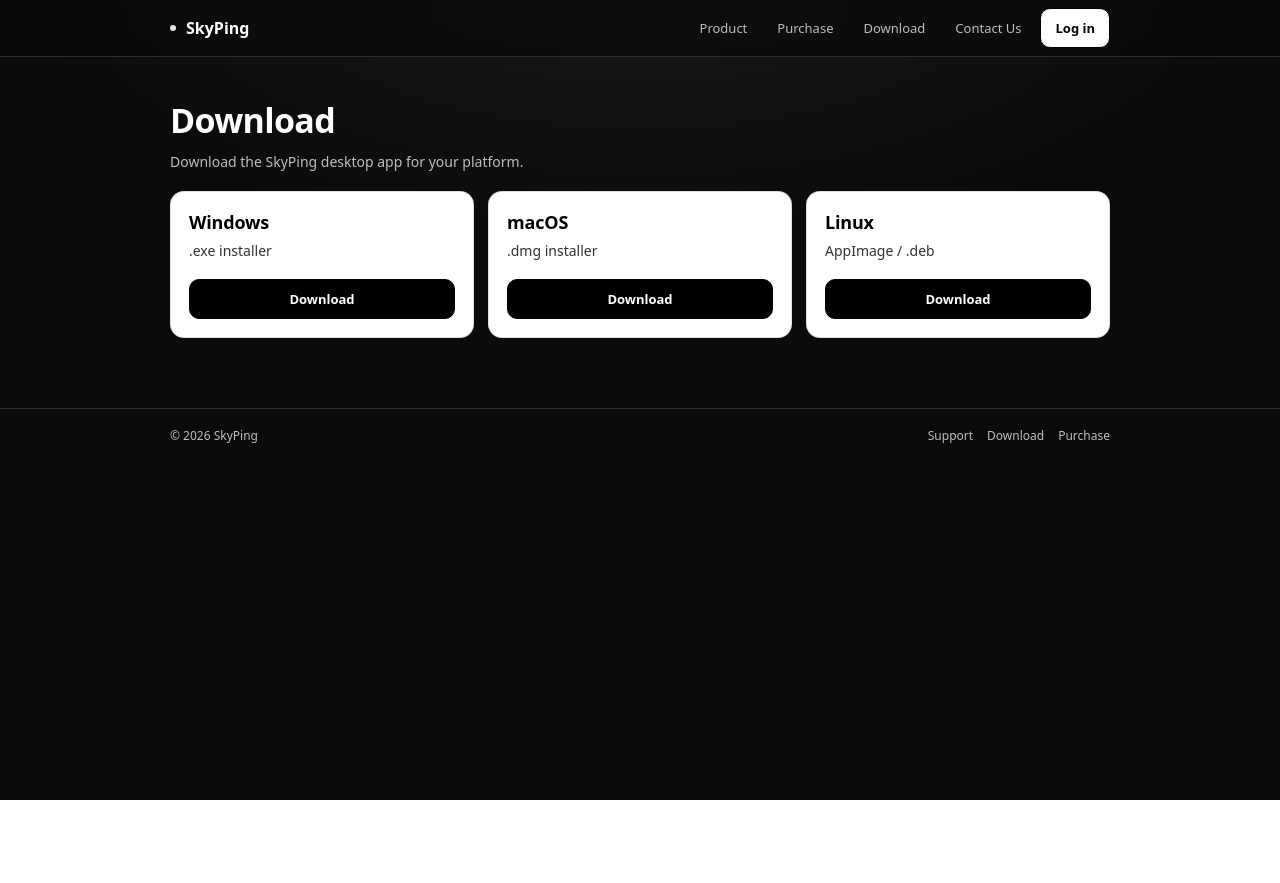
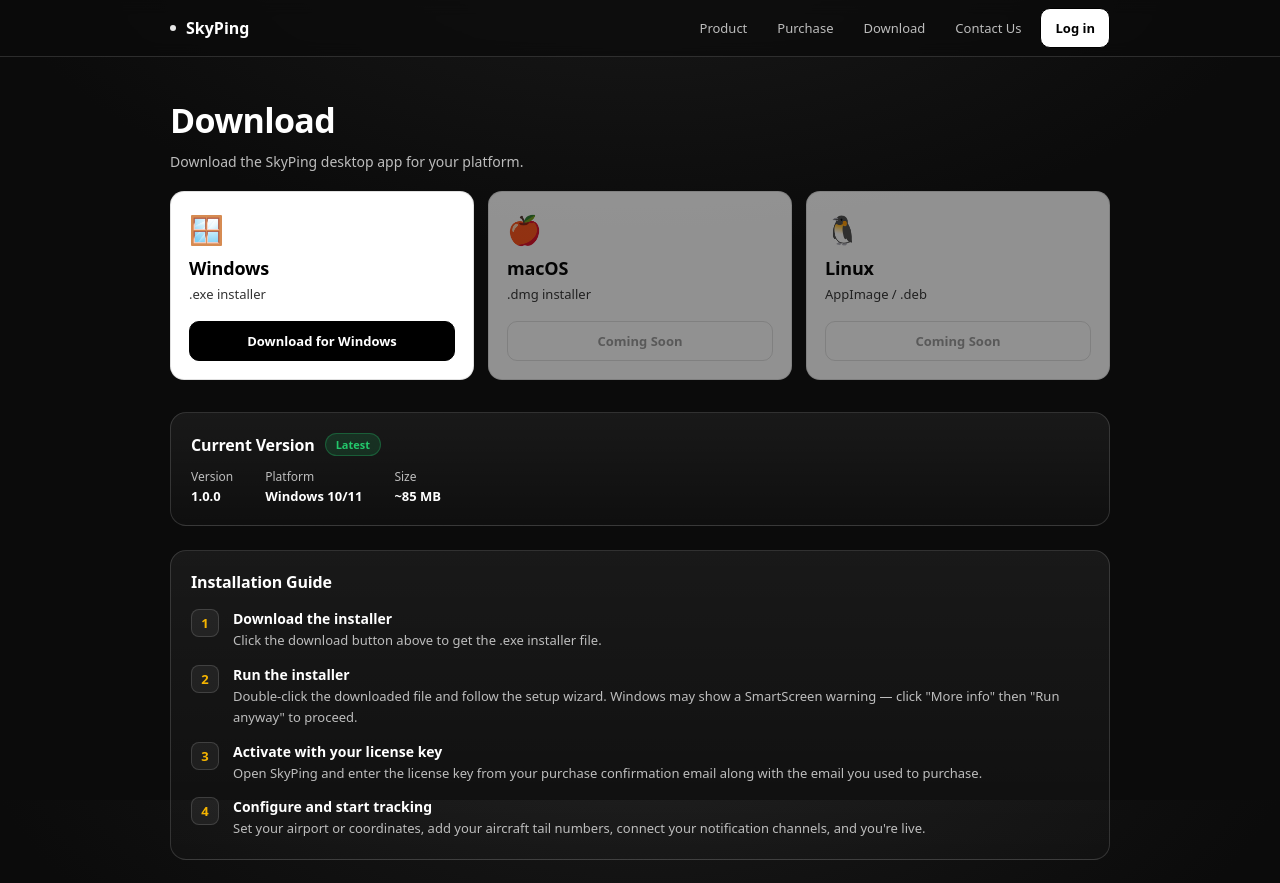
Before and after one commit to ShermR6/my-product-site, a Next.js app: page /download in a window 1280 px wide. Shown: the top 883 px of the page. Before the commit the page ends 800 px from the top, so only its background shows below. Built offline with nearby package versions, Linux system fonts and the light colour scheme; no server answers.

Commit message:
Update page.tsx

```diff
--- a/app/download/page.tsx
+++ b/app/download/page.tsx
@@ -5,40 +5,175 @@
       <p>Download the SkyPing desktop app for your platform.</p>
 
       <div className="grid-3" style={{ marginTop: 18 }}>
+        {/* Windows — available */}
         <div className="panel-white">
-          <h2 style={{ marginBottom: 6 }}>Windows</h2>
-          <p style={{ marginTop: 0, color: "#333" }}>.exe installer</p>
+          <div style={{ fontSize: 28, marginBottom: 8 }}>🪟</div>
+          <h2 style={{ marginBottom: 4 }}>Windows</h2>
+          <p style={{ marginTop: 0, color: "#333", fontSize: 13 }}>.exe installer</p>
           <a
             className="btn btn-solid"
-            style={{ width: "100%", display: "block", textAlign: "center" }}
+            style={{ width: "100%", display: "block", textAlign: "center", marginTop: 12 }}
             href={process.env.NEXT_PUBLIC_DOWNLOAD_URL_WINDOWS ?? "#"}
           >
-            Download
+            Download for Windows
           </a>
         </div>
 
-        <div className="panel-white">
-          <h2 style={{ marginBottom: 6 }}>macOS</h2>
-          <p style={{ marginTop: 0, color: "#333" }}>.dmg installer</p>
-          <a
-            className="btn btn-solid"
-            style={{ width: "100%", display: "block", textAlign: "center" }}
-            href={process.env.NEXT_PUBLIC_DOWNLOAD_URL_MAC ?? "#"}
+        {/* macOS — coming soon */}
+        <div className="panel-white" style={{ opacity: 0.55 }}>
+          <div style={{ fontSize: 28, marginBottom: 8 }}>🍎</div>
+          <h2 style={{ marginBottom: 4 }}>macOS</h2>
+          <p style={{ marginTop: 0, color: "#333", fontSize: 13 }}>.dmg installer</p>
+          <div
+            style={{
+              width: "100%",
+              textAlign: "center",
+              marginTop: 12,
+              padding: "10px 14px",
+              borderRadius: 10,
+              border: "1px solid rgba(0,0,0,0.12)",
+              fontSize: 13,
+              fontWeight: 600,
+              color: "#999",
+            }}
           >
-            Download
-          </a>
+            Coming Soon
+          </div>
         </div>
 
-        <div className="panel-white">
-          <h2 style={{ marginBottom: 6 }}>Linux</h2>
-          <p style={{ marginTop: 0, color: "#333" }}>AppImage / .deb</p>
-          <a
-            className="btn btn-solid"
-            style={{ width: "100%", display: "block", textAlign: "center" }}
-            href={process.env.NEXT_PUBLIC_DOWNLOAD_URL_LINUX ?? "#"}
+        {/* Linux — coming soon */}
+        <div className="panel-white" style={{ opacity: 0.55 }}>
+          <div style={{ fontSize: 28, marginBottom: 8 }}>🐧</div>
+          <h2 style={{ marginBottom: 4 }}>Linux</h2>
+          <p style={{ marginTop: 0, color: "#333", fontSize: 13 }}>AppImage / .deb</p>
+          <div
+            style={{
+              width: "100%",
+              textAlign: "center",
+              marginTop: 12,
+              padding: "10px 14px",
+              borderRadius: 10,
+              border: "1px solid rgba(0,0,0,0.12)",
+              fontSize: 13,
+              fontWeight: 600,
+              color: "#999",
+            }}
           >
-            Download
-          </a>
+            Coming Soon
+          </div>
+        </div>
+      </div>
+
+      {/* Version info */}
+      <div style={{ marginTop: 32 }}>
+        <div className="panel" style={{ padding: 20 }}>
+          <div style={{ display: "flex", alignItems: "center", gap: 10, marginBottom: 12 }}>
+            <h2 style={{ fontSize: 16, margin: 0 }}>Current Version</h2>
+            <span style={{
+              fontSize: 11,
+              fontWeight: 700,
+              padding: "3px 10px",
+              borderRadius: 999,
+              background: "rgba(35,199,107,0.15)",
+              border: "1px solid rgba(35,199,107,0.3)",
+              color: "rgba(35,199,107,1)",
+            }}>
+              Latest
+            </span>
+          </div>
+          <div style={{ display: "flex", gap: 32, flexWrap: "wrap", fontSize: 13 }}>
+            <div>
+              <div style={{ color: "var(--muted)", fontSize: 12, marginBottom: 2 }}>Version</div>
+              <div style={{ fontWeight: 700 }}>1.0.0</div>
+            </div>
+            <div>
+              <div style={{ color: "var(--muted)", fontSize: 12, marginBottom: 2 }}>Platform</div>
+              <div style={{ fontWeight: 700 }}>Windows 10/11</div>
+            </div>
+            <div>
+              <div style={{ color: "var(--muted)", fontSize: 12, marginBottom: 2 }}>Size</div>
+              <div style={{ fontWeight: 700 }}>~85 MB</div>
+            </div>
+          </div>
+        </div>
+      </div>
+
+      {/* Installation steps */}
+      <div style={{ marginTop: 24 }}>
+        <div className="panel" style={{ padding: 20 }}>
+          <h2 style={{ fontSize: 16, marginBottom: 16 }}>Installation Guide</h2>
+          <div style={{ display: "flex", flexDirection: "column", gap: 14 }}>
+            {[
+              {
+                num: "1",
+                title: "Download the installer",
+                desc: "Click the download button above to get the .exe installer file.",
+              },
+              {
+                num: "2",
+                title: "Run the installer",
+                desc: "Double-click the downloaded file and follow the setup wizard. Windows may show a SmartScreen warning — click \"More info\" then \"Run anyway\" to proceed.",
+              },
+              {
+                num: "3",
+                title: "Activate with your license key",
+                desc: "Open SkyPing and enter the license key from your purchase confirmation email along with the email you used to purchase.",
+              },
+              {
+                num: "4",
+                title: "Configure and start tracking",
+                desc: "Set your airport or coordinates, add your aircraft tail numbers, connect your notification channels, and you're live.",
+              },
+            ].map((step) => (
+              <div key={step.num} style={{ display: "flex", gap: 14, alignItems: "flex-start" }}>
+                <div style={{
+                  width: 28,
+                  height: 28,
+                  borderRadius: 8,
+                  background: "rgba(255,255,255,0.06)",
+                  border: "1px solid var(--border)",
+                  display: "flex",
+                  alignItems: "center",
+                  justifyContent: "center",
+                  fontSize: 13,
+                  fontWeight: 800,
+                  color: "var(--accent)",
+                  flexShrink: 0,
+                }}>
+                  {step.num}
+                </div>
+                <div>
+                  <div style={{ fontSize: 14, fontWeight: 700, marginBottom: 2 }}>{step.title}</div>
+                  <p style={{ fontSize: 13, margin: 0, lineHeight: 1.6 }}>{step.desc}</p>
+                </div>
+              </div>
+            ))}
+          </div>
+        </div>
+      </div>
+
+      {/* System requirements */}
+      <div style={{ marginTop: 24 }}>
+        <div className="panel" style={{ padding: 20 }}>
+          <h2 style={{ fontSize: 16, marginBottom: 16 }}>System Requirements</h2>
+          <div className="grid-2" style={{ gap: 12 }}>
+            {[
+              { label: "Operating System", value: "Windows 10 or later (64-bit)" },
+              { label: "RAM", value: "4 GB minimum" },
+              { label: "Disk Space", value: "~200 MB" },
+              { label: "Internet", value: "Required for live tracking and alerts" },
+            ].map((req) => (
+              <div key={req.label} style={{
+                padding: "12px 16px",
+                background: "rgba(255,255,255,0.03)",
+                borderRadius: 10,
+                border: "1px solid var(--border)",
+              }}>
+                <div style={{ fontSize: 12, color: "var(--muted)", marginBottom: 2 }}>{req.label}</div>
+                <div style={{ fontSize: 13, fontWeight: 600 }}>{req.value}</div>
+              </div>
+            ))}
+          </div>
         </div>
       </div>
     </>
```
